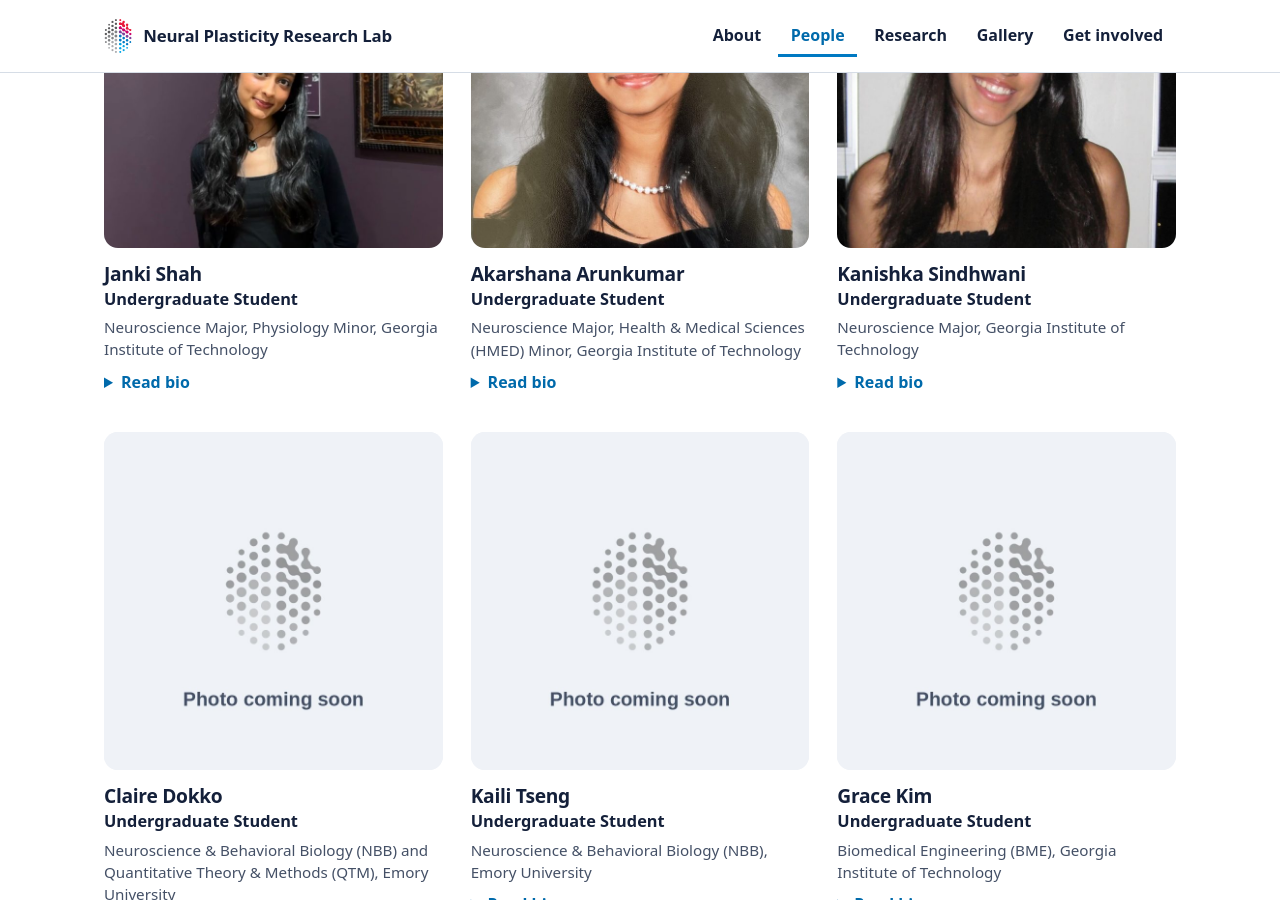
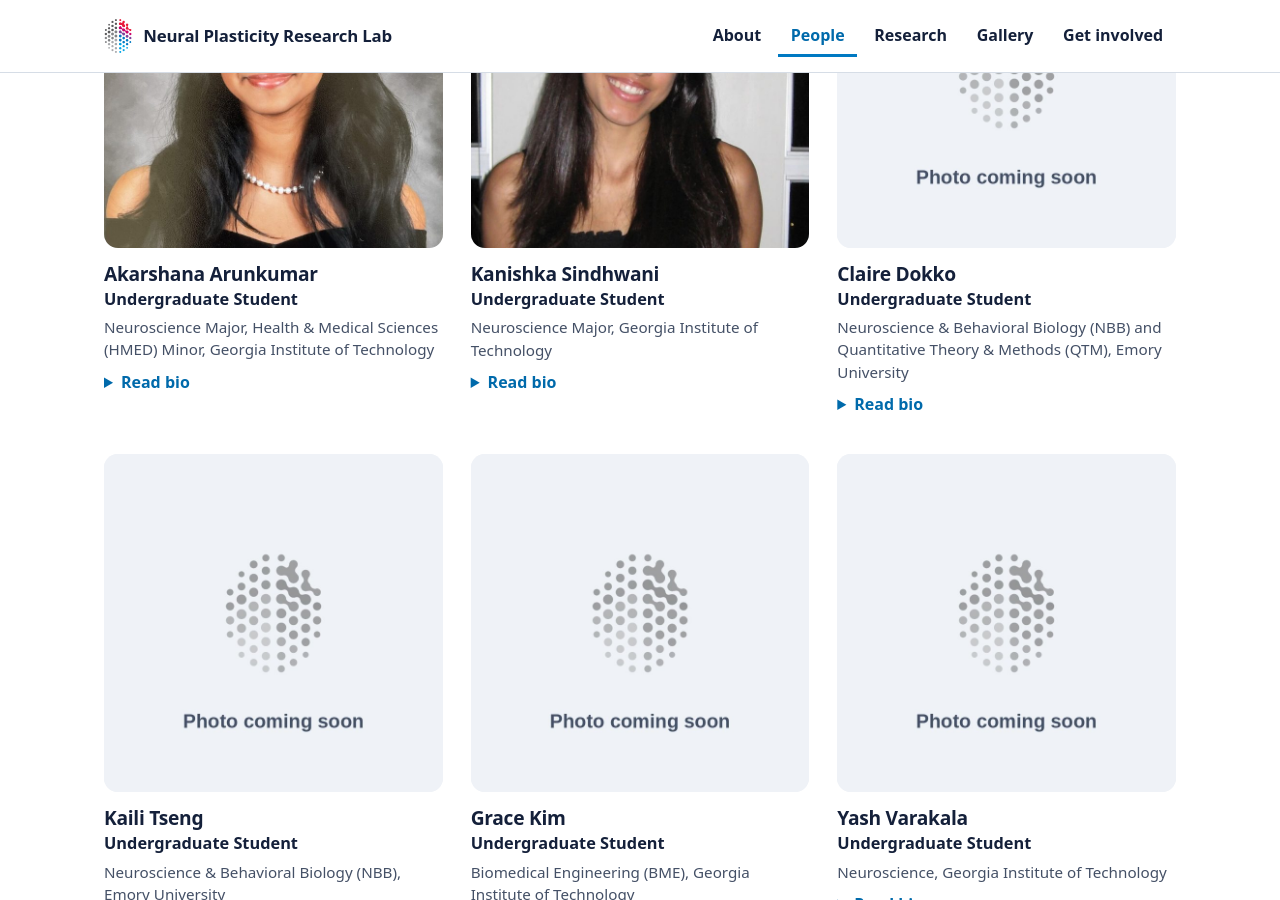
Before and after one commit to npresearchlab/npresearchlab.github.io, a Jekyll site: the page built from people.html, in a window 1280 px wide and 900 px high, scrolled down 2923 px. Built offline with Jekyll 4.4.1, drawn with Linux system fonts in a browser that asks for light colours; some web fonts are replaced; some of the changed text lies outside the part shown.

Commit message:
People: Isaiah Lachica photo; move Janki Shah to alumni
Co-Authored-By: Claude Opus 5.5 <noreply@anthropic.com>
Claude-Session: https://claude.ai/code/session_01A6YfpnrJqQKYAxW4w34cR4

```diff
--- a/_data/alumni.yml
+++ b/_data/alumni.yml
@@ -1,5 +1,7 @@
 # Former lab members, shown at the bottom of the People page, in this order.
 # "now" is optional: where they are now.
+- name: Janki Shah
+  role: Undergraduate student (Neuroscience), Georgia Tech
 - name: Jasmine Mirdamadi, PhD
   role: Research Scientist, Department of Rehabilitation Medicine, Emory University
 - name: Emily Cui
--- a/_data/members.yml
+++ b/_data/members.yml
@@ -32,7 +32,7 @@
   role: Postdoctoral Fellow
   group: Research staff, postdocs, and graduate students
   affiliation: Emory University
-  photo: /assets/img/people/placeholder.jpg
+  photo: /assets/img/people/isaiah-lachica.jpg
   bio: "[PLACEHOLDER BIO — replace with a 2–4 sentence bio.]"
 - name: Oindrila Sinha
   role: Postdoctoral Fellow
@@ -95,16 +95,6 @@
   joint: Joint with Dr. Lena Ting's Neuromechanics Lab
   photo: /assets/img/people/placeholder.jpg
   bio: "[PLACEHOLDER BIO — replace with a 2–4 sentence bio.]"
-- name: Janki Shah
-  role: Undergraduate Student
-  group: Undergraduate students
-  affiliation: Neuroscience Major, Physiology Minor, Georgia Institute of Technology
-  photo: /assets/img/people/janki-shah.jpg
-  bio: >-
-    Janki is a third-year undergraduate student at Georgia Tech majoring in Neuroscience with a minor
-    in Physiology. She is currently working with Catie Mason to study how cognitive resource allocation
-    modulates motor cortical contributions to standing balance. In her free time she loves painting, graphic
-    design, going to the gym, and reading!
 - name: Akarshana Arunkumar
   role: Undergraduate Student
   group: Undergraduate students
```
Also changed, not shown: assets/img/people/isaiah-lachica.jpg (added).
